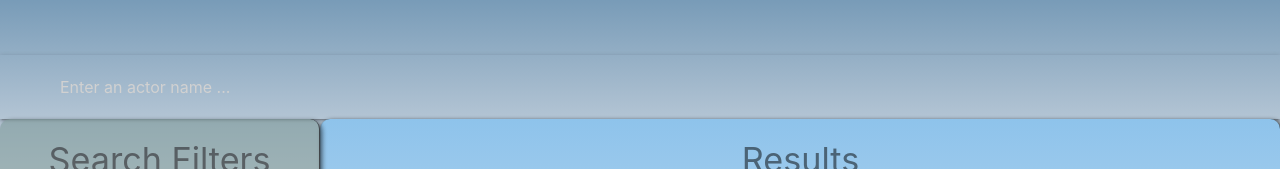
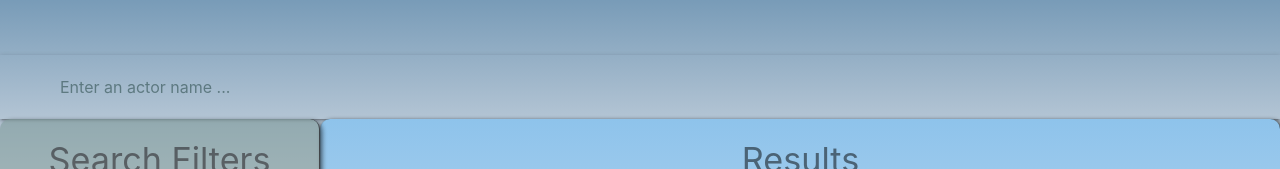
Before and after one commit to kevin-cortina/InterActor-Pt3, a React (Create React App) app in the folder client/: page / in a window 1280 px wide. Shown: the part 157-326 px from the top of the page. Built offline with nearby package versions, Linux system fonts and the light colour scheme; no server answers.

Commit message:
added texture to styling

```diff
--- a/client/src/assets/css/stylesheet.css
+++ b/client/src/assets/css/stylesheet.css
@@ -75,6 +75,11 @@ nav {
 #results-card-holder {
   margin-left: 25px;
   width: 90%;
+  background-color: transparent;
+}
+
+#results-card-holder:hover {
+  background-image: radial-gradient(at -2% 24%, #fcf7f7 -140%, transparent);
 }
 
 .actor-filter {
@@ -112,3 +117,15 @@ nav {
 .loginForm label, .loginForm  {
   color: black;
 }
+
+#searchBar::placeholder {
+  opacity: .6;
+  color: darkslategray;
+}
+
+input#searchBar:focus {
+  background-color: transparent;
+  /* background-image: linear-gradient(to top, rgba(47, 79, 79, .3), rgba(252, 247, 247, .1), rgba(252, 247, 247, 1)); */
+  background-image: linear-gradient(to top, rgba(252, 247, 247, .5), rgba(252, 247, 247, .1), rgba(252, 247, 247, .1), rgba(47, 79, 79, .1));
+
+}
```
